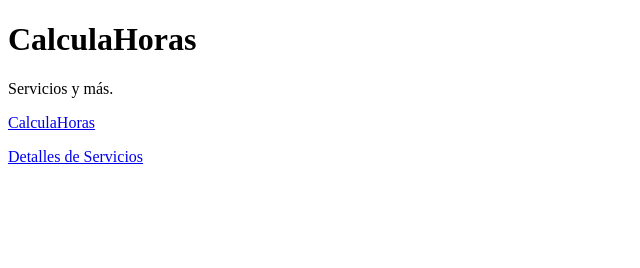
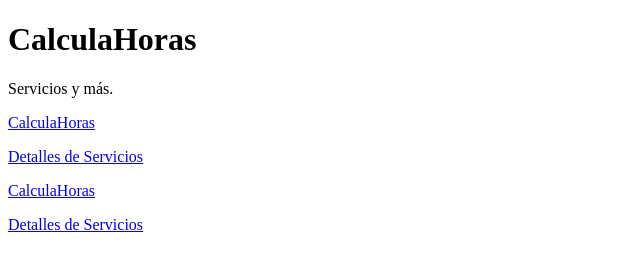
Before and after one commit to iglu0/CalculaHoras, a plain HTML site: page anti.html in a window 1280 px wide. Shown: the whole page, without its empty margins (0-640 px from the left). Drawn offline with Linux system fonts and the light colour scheme.

Commit message:
Update anti.html

```diff
--- a/anti.html
+++ b/anti.html
@@ -6,13 +6,9 @@
 
 <p>Servicios y más.</p>
 <p></p><a href="https://iglu0.github.io/CalculaHoras/">CalculaHoras</a></p>
-
-
-
-
-
 <p><a href="https://iglu0.github.io/CalculaHoras/detalle-servicios.html">Detalles de Servicios</a></p>
 
-
+<p></p><a href="/CalculaHoras/">CalculaHoras</a></p>
+<p><a href="/detalle-servicios.html">Detalles de Servicios</a></p>
 </body>
 </html>
```
